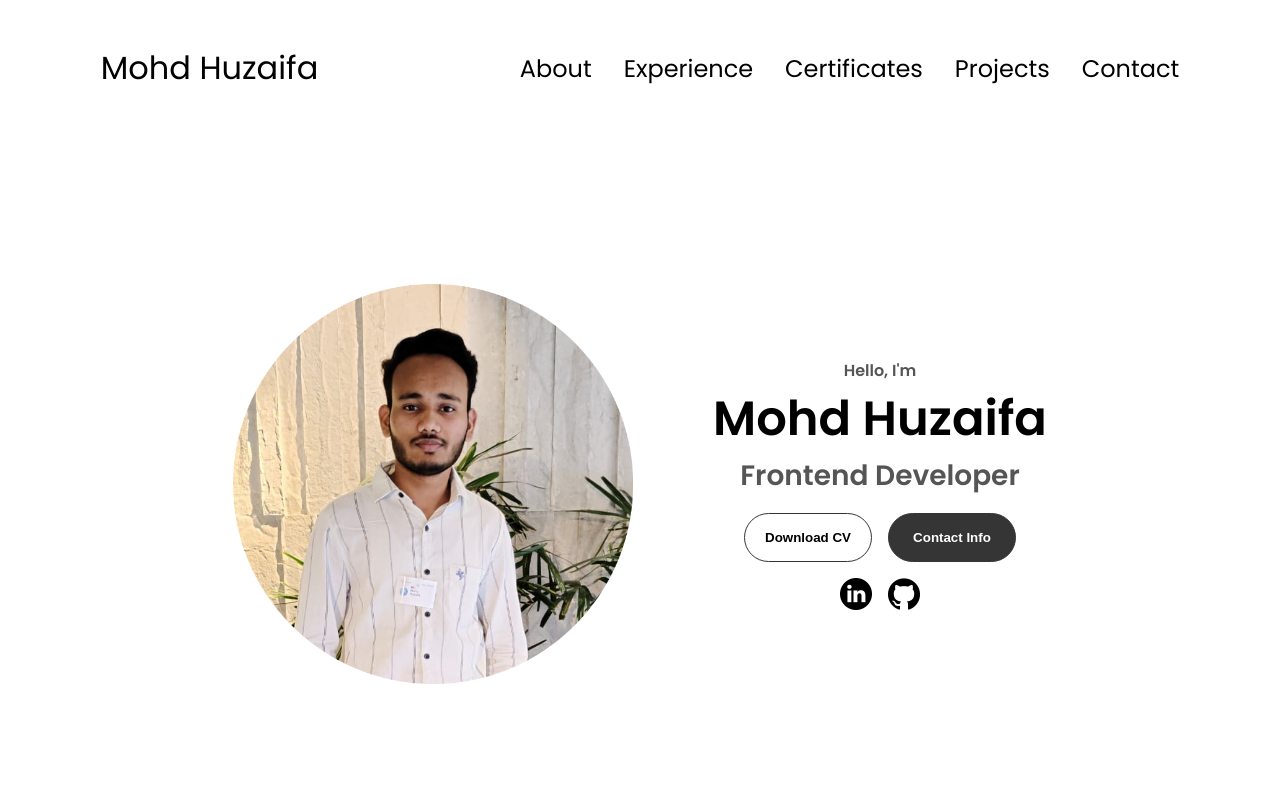
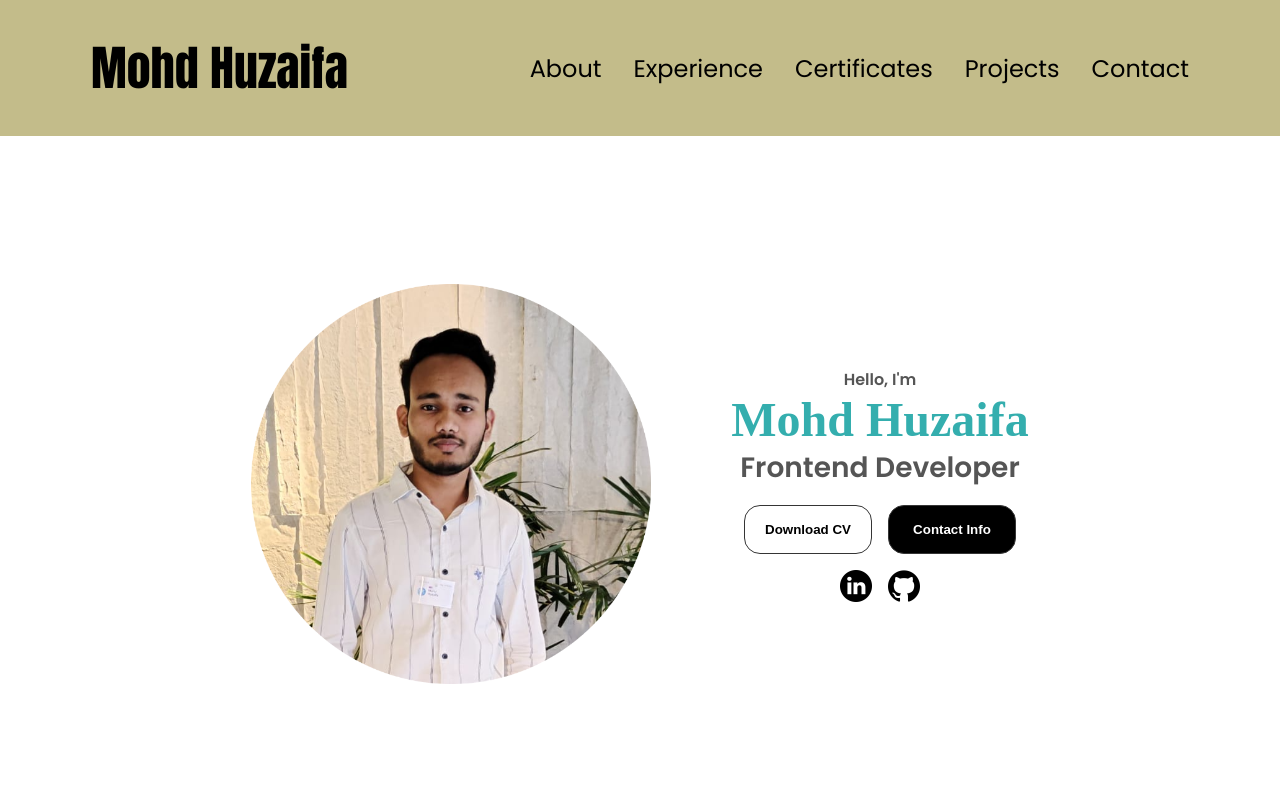
Before and after one commit to MohdHuzaifaa/Portfolio, a plain HTML site: page index.html in a window 1280 px wide. Shown: the top 800 px of the page. Drawn offline with Linux system fonts and the light colour scheme.

Commit message:
Update style.css

```diff
--- a/style.css
+++ b/style.css
@@ -37,6 +37,7 @@ nav {
   justify-content: space-around;
   align-items: center;
   height: 17vh;
+  background-color: rgb(195, 188, 138);
 }
 
 .nav-links {
@@ -59,7 +60,8 @@ a:hover {
 }
 
 .logo {
-  font-size: 2rem;
+  font-size: 3rem;
+  font-family:Impact, Haettenschweiler, 'Arial Narrow Bold', sans-serif;
 }
 
 .logo:hover {
@@ -195,8 +197,11 @@ section {
 }
 
 .title {
+  color: rgb(52, 174, 174);
   font-size: 3rem;
   text-align: center;
+  font-weight:bolder;
+  font-family: 'Times New Roman', Times, serif;
 }
 
 #socials-container {
@@ -226,7 +231,7 @@ section {
   transition: all 300ms ease;
   padding: 1rem;
   width: 8rem;
-  border-radius: 2rem;
+  border-radius: 1rem;
 }
 
 .btn-color-1,
@@ -239,9 +244,8 @@ section {
   cursor: pointer;
 }
 
-.btn-color-1,
 .btn-color-2:hover {
-  background: rgb(53, 53, 53);
+  background: rgb(106, 193, 240);
   color: white;
 }
 
@@ -251,6 +255,15 @@ section {
 
 .btn-color-2 {
   background: none;
+}
+.btn-color-1 {
+  background: black;
+  color: white;
+}
+.btn-color-1:hover {
+  background: rgb(106, 193, 240);
+  color: white;
+  border: none;
 }
 
 .btn-color-2:hover {
@@ -296,7 +309,8 @@ section {
 .details-container {
   padding: 1.5rem;
   flex: 1;
-  background: white;
+  /* background: white; */
+  background-color: rgb(230, 236, 236);
   border-radius: 2rem;
   border: rgb(53, 53, 53) 0.1rem solid;
   border-color: rgb(163, 163, 163);
@@ -340,6 +354,7 @@ section {
   flex-direction: row;
   gap: 2.5rem;
   justify-content: space-around;
+
 }
 
 article {
@@ -361,7 +376,8 @@ article .icon {
 
 .color-container {
   border-color: rgb(163, 163, 163);
-  background: rgb(250, 250, 250);
+  /* background: rgb(250, 250, 250); */
+  /* background-color: rgb(232, 242, 252); */
 }
 
 .project-img {
```
